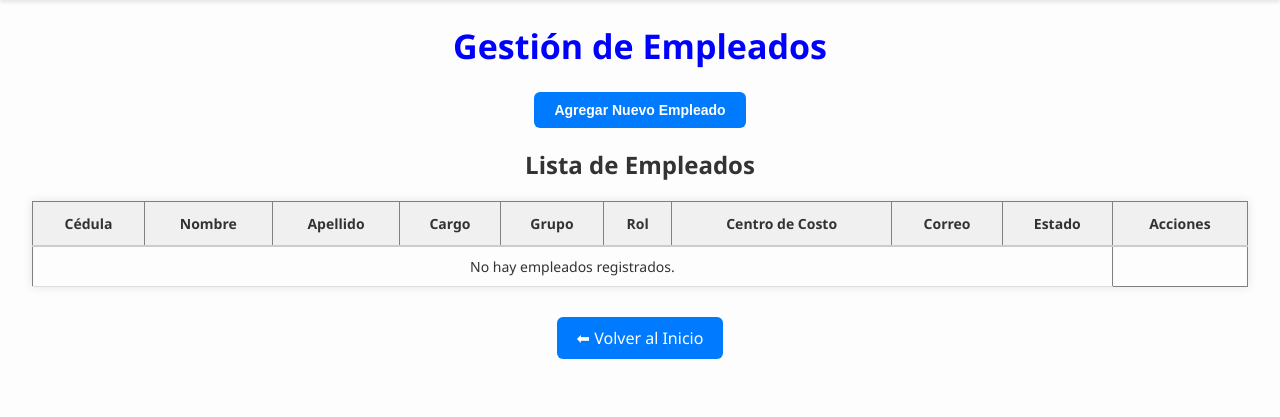
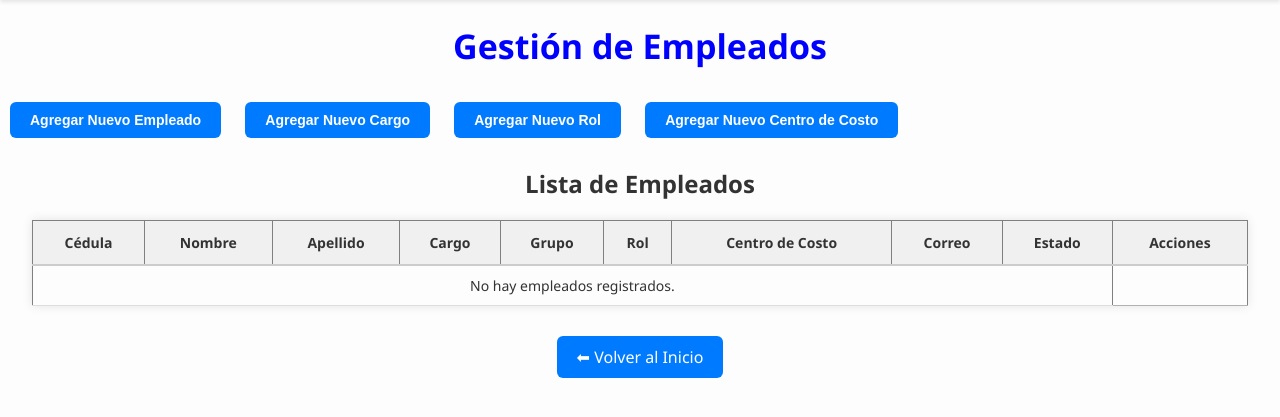
Before and after one commit to FernandoLesmes/biometrico, a Django app: page /empleados/ in a window 1280 px wide. Shown: the part 66-483 px from the top of the page. Run offline with Django 5.2, Linux system fonts and the light colour scheme; data that the repository does not hold is empty; some libraries are stand-ins or nearby versions.

Commit message:
buscar empleado agaregar nuevo cargo agregar nuevo rol agregar cenro de costor

```diff
--- a/API/templates/empleados.html
+++ b/API/templates/empleados.html
@@ -7,7 +7,14 @@
     <title>Gestión de Empleados</title>
     {% load static %}
     <link rel="stylesheet" href="{% static 'css/empleados.css' %}">
+    <!-- ✅ DATATABLES CSS -->
+    <link rel="stylesheet" href="https://cdn.datatables.net/1.11.5/css/jquery.dataTables.min.css">
+
+    <!-- ✅ DATATABLES JS -->
+    <!-- ✅ Bien -->
     <script src="https://code.jquery.com/jquery-3.6.0.min.js"></script>
+    <script src="https://cdn.datatables.net/1.11.5/js/jquery.dataTables.min.js"></script>
+
     <meta name="csrf-token" content="{{ csrf_token }}">
 
 </head>
@@ -26,6 +33,11 @@
     <h1 class="titulo-empleados">Gestión de Empleados</h1>
 
     <button id="abrirModalEmpleado">Agregar Nuevo Empleado</button>
+
+    <button id="abrirModalCargo">Agregar Nuevo Cargo</button>
+    <button id="abrirModalRol">Agregar Nuevo Rol</button>
+    <button id="abrirModalCentroCosto">Agregar Nuevo Centro de Costo</button>
+
 
     <!-- Modal Empleado -->
     <div id="modalEmpleado" class="modal">
@@ -88,6 +100,61 @@
         </div>
     </div>
 
+
+
+    <!-- Modal Cargo -->
+<div id="modalCargo" class="modal">
+    <div class="modal-content">
+        <span class="close-cargo">&times;</span>
+        <h2>Agregar Nuevo Cargo</h2>
+        <form id="formCrearCargo">
+            {% csrf_token %}
+            <label for="nombreCargo">Nombre del Cargo:</label>
+            <input type="text" id="nombreCargo" name="nombre" required>
+            <button type="submit">Guardar</button>
+        </form>
+    </div>
+</div>
+
+
+<!-- Modal Rol -->
+<div id="modalRol" class="modal">
+    <div class="modal-content">
+        <span class="close-rol">&times;</span>
+        <h2>Agregar Nuevo Rol</h2>
+        <form id="formCrearRol">
+            {% csrf_token %}
+            <label for="nombreRol">Nombre del Rol:</label>
+            <input type="text" id="nombreRol" name="nombre" required>
+            <button type="submit">Guardar</button>
+        </form>
+    </div>
+</div>
+
+<!-- Modal Centro de Costo -->
+<div id="modalCentroCosto" class="modal">
+    <div class="modal-content">
+        <span class="close-centro">&times;</span>
+        <h2>Agregar Nuevo Centro de Costo</h2>
+        <form id="formCrearCentro">
+            {% csrf_token %}
+            <label for="nombreCentro">Nombre del Centro:</label>
+            <input type="text" id="nombreCentro" name="nombre" required>
+            <button type="submit">Guardar</button>
+        </form>
+    </div>
+</div>
+
+
+
+
+
+
+
+
+
+
+
     {% if error %}
         <p style="color: red; text-align: center">Error: {{ error }}</p>
     {% endif %}
@@ -136,10 +203,13 @@
             </tr>
             {% endfor %}
 
-            <script src="{% static 'js/editar_empleado.js' %}"></script>
+
 
         </tbody>
+
     </table>
+    <script src="{% static 'js/editar_empleado.js' %}"></script>
+    <script src="{% static 'js/crear_extras.js' %}"></script>
 
     <div class="volver-inicio">
         <a href="{% url 'home' %}">⬅ Volver al Inicio</a>
@@ -156,6 +226,12 @@
             });
         });
     </script>
+
+
+
+
+
+
 </body>
 
 
@@ -214,4 +290,26 @@
 
 
 
+    <script>
+        $(document).ready(function () {
+            $('#tablaEmpleados').DataTable({
+                dom: 'f',
+                pageLength: -1,
+                language: {
+                    search: "🔍 Buscar:",
+                    zeroRecords: "No se encontraron resultados.",
+                    infoEmpty: "",
+                    infoFiltered: "",
+                    lengthMenu: "",
+                    paginate: {
+                        previous: "",
+                        next: ""
+                    }
+                }
+            });
+        });
+        </script>
+
+
+
 </html>
--- a/API/urls.py
+++ b/API/urls.py
@@ -53,6 +53,9 @@ urlpatterns = [
     path('empleados/editar/<int:id>/', views.editar_empleado, name="editar_empleado"),
     path('empleados/obtener/<int:id>/', views.obtener_empleado, name="obtener_empleado"),
 
+    path('crear-cargo/', views.crear_cargo, name="crear_cargo"),
+    path('crear-rol/', views.crear_rol, name="crear_rol"),
+    path('crear-centro-costo/', views.crear_centro_costo, name="crear_centro_costo"),
 
 
 
--- a/API/views.py
+++ b/API/views.py
@@ -32,6 +32,8 @@ from django.http import JsonResponse
 from .models import AttShift
 
 from .models import HrEmployee
+
+from API.models import EmpJob, EmpRole, EmpCostCenter
 
 # ================== VISTAS GENERALES ==================
 def home(request):
@@ -269,6 +271,41 @@ def editar_empleado(request, id):
 
 
 
+@csrf_exempt
+def crear_cargo(request):
+    if request.method == "POST":
+        nombre = request.POST.get("nombre")
+        if nombre:
+            EmpJob.objects.create(nombre=nombre)
+            return JsonResponse({"success": True})
+    return JsonResponse({"success": False}, status=400)
+
+@csrf_exempt
+def crear_rol(request):
+    if request.method == "POST":
+        nombre = request.POST.get("nombre")
+        if nombre:
+            EmpRole.objects.create(nombre=nombre)
+            return JsonResponse({"success": True})
+    return JsonResponse({"success": False}, status=400)
+
+@csrf_exempt
+def crear_centro_costo(request):
+    if request.method == "POST":
+        nombre = request.POST.get("nombre")
+        if nombre:
+            EmpCostCenter.objects.create(nombre=nombre)
+            return JsonResponse({"success": True})
+    return JsonResponse({"success": False}, status=400)
+
+
+
+
+
+
+
+
+
 
 
 
--- a/static/css/empleados.css
+++ b/static/css/empleados.css
@@ -112,9 +112,13 @@ h1.titulo-empleados {
 /* ==========================
    🎛️ BOTÓN CREAR EMPLEADO
    ========================== */
-#abrirModalEmpleado {
-    display: block;
-    margin: 20px auto;
+/* Estilo común para todos los botones de abrir modales */
+#abrirModalEmpleado,
+#abrirModalCargo,
+#abrirModalRol,
+#abrirModalCentroCosto {
+    display: inline-block;
+    margin: 10px 10px;
     padding: 10px 20px;
     background-color: #007bff;
     color: white;
--- /dev/null
+++ b/static/js/crear_extras.js
@@ -0,0 +1,84 @@
+$(document).ready(function () {
+    // 🔹 Abrir modales
+    $("#abrirModalCargo").click(function () {
+        $("#modalCargo").fadeIn();
+        $("#modalCargo h2").text("Agregar Nuevo Cargo");
+    });
+
+    $("#abrirModalRol").click(function () {
+        $("#modalRol").fadeIn();
+        $("#modalRol h2").text("Agregar Nuevo Rol");  // ✅ Corrección aquí
+    });
+
+    $("#abrirModalCentroCosto").click(function () {
+        $("#modalCentroCosto").fadeIn();
+        $("#modalCentroCosto h2").text("Agregar Nuevo Centro de Costo");  // ✅ Corrección aquí
+    });
+
+    // 🔹 Cerrar modales
+    $(".close-cargo").click(function () {
+        $("#modalCargo").fadeOut();
+    });
+
+    $(".close-rol").click(function () {
+        $("#modalRol").fadeOut();
+    });
+
+    $(".close-centro").click(function () {
+        $("#modalCentroCosto").fadeOut();
+    });
+});
+
+
+
+
+// 🔹 Enviar formulario de Cargo
+$("#formCrearCargo").submit(function (e) {
+    e.preventDefault();
+    const nombre = $("#nombreCargo").val();
+    const token = $("meta[name='csrf-token']").attr("content");
+
+    $.post("/crear-cargo/", { nombre: nombre, csrfmiddlewaretoken: token }, function (res) {
+        if (res.success) {
+            alert("✅ Cargo guardado correctamente");
+            $("#modalCargo").fadeOut();
+            $("#formCrearCargo")[0].reset();
+        } else {
+            alert("❌ Error al guardar cargo");
+        }
+    });
+});
+
+// 🔹 Enviar formulario de Rol
+$("#formCrearRol").submit(function (e) {
+    e.preventDefault();
+    const nombre = $("#nombreRol").val();
+    const token = $("meta[name='csrf-token']").attr("content");
+
+    $.post("/crear-rol/", { nombre: nombre, csrfmiddlewaretoken: token }, function (res) {
+        if (res.success) {
+            alert("✅ Rol guardado correctamente");
+            $("#modalRol").fadeOut();
+            $("#formCrearRol")[0].reset();
+        } else {
+            alert("❌ Error al guardar rol");
+        }
+    });
+});
+
+// 🔹 Enviar formulario de Centro de Costo
+$("#formCrearCentro").submit(function (e) {
+    e.preventDefault();
+    const nombre = $("#nombreCentro").val();
+    const token = $("meta[name='csrf-token']").attr("content");
+
+    $.post("/crear-centro-costo/", { nombre: nombre, csrfmiddlewaretoken: token }, function (res) {
+        if (res.success) {
+            alert("✅ Centro de costo guardado correctamente");
+            $("#modalCentroCosto").fadeOut();
+            $("#formCrearCentro")[0].reset();
+        } else {
+            alert("❌ Error al guardar centro de costo");
+        }
+    });
+});
```
Also changed, not shown: other parts of static/css/empleados.css (+80 -2 lines).
